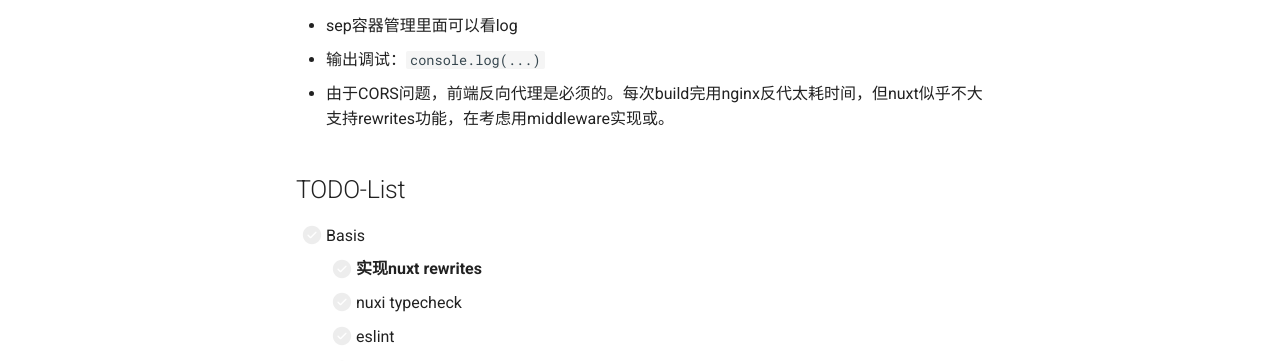
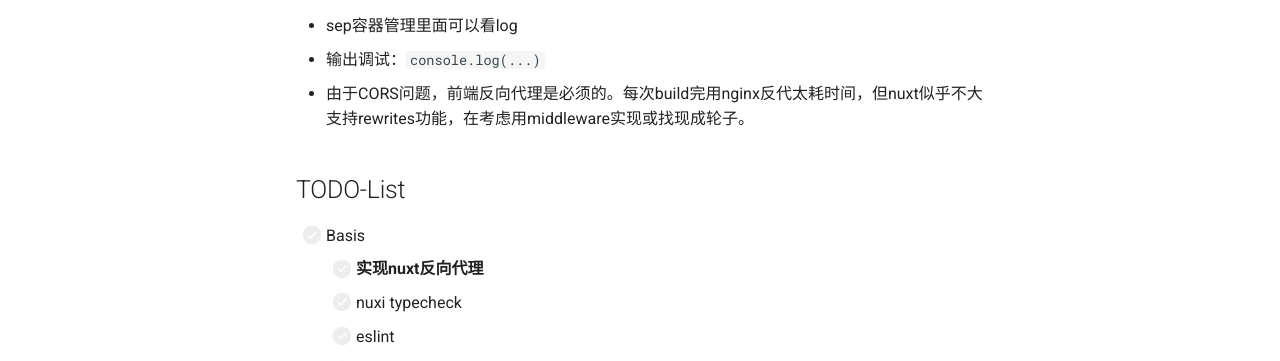
Before and after one commit to syniox/CSFE-docs, an MkDocs documentation site: the page built from docs/index.md, in a window 1280 px wide and 900 px high. Shown: the part 380-741 px from the top of the window. Built offline with MkDocs 1.6.1 and Material for MkDocs 9.7.7, drawn with Linux system fonts in a browser that asks for light colours; comment, search, counter and statistics services are not loaded.

Commit message:
Update index.md

```diff
--- a/docs/index.md
+++ b/docs/index.md
@@ -9,13 +9,13 @@
 
 - sep容器管理里面可以看log
 - 输出调试：`console.log(...)`
-- 由于CORS问题，前端反向代理是必须的。每次build完用nginx反代太耗时间，但nuxt似乎不大支持rewrites功能，在考虑用middleware实现或。
+- 由于CORS问题，前端反向代理是必须的。每次build完用nginx反代太耗时间，但nuxt似乎不大支持rewrites功能，在考虑用middleware实现或找现成轮子。
 
 ## TODO-List
 
 
 - [ ] Basis
-    - [ ] **实现nuxt rewrites**
+    - [ ] **实现nuxt反向代理**
     - [ ] nuxi typecheck
     - [ ] eslint
     - [ ] sonarqube
```
